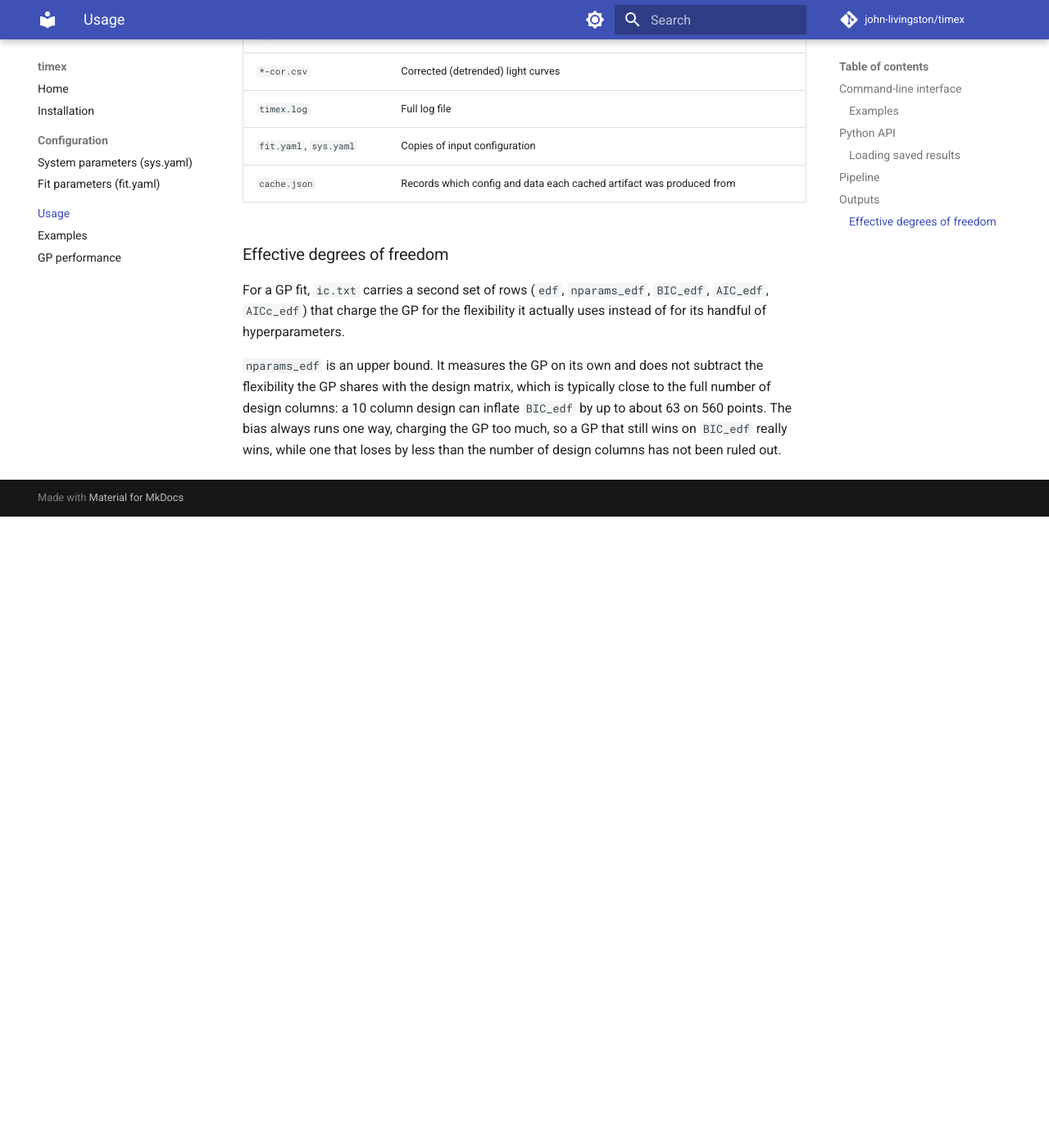
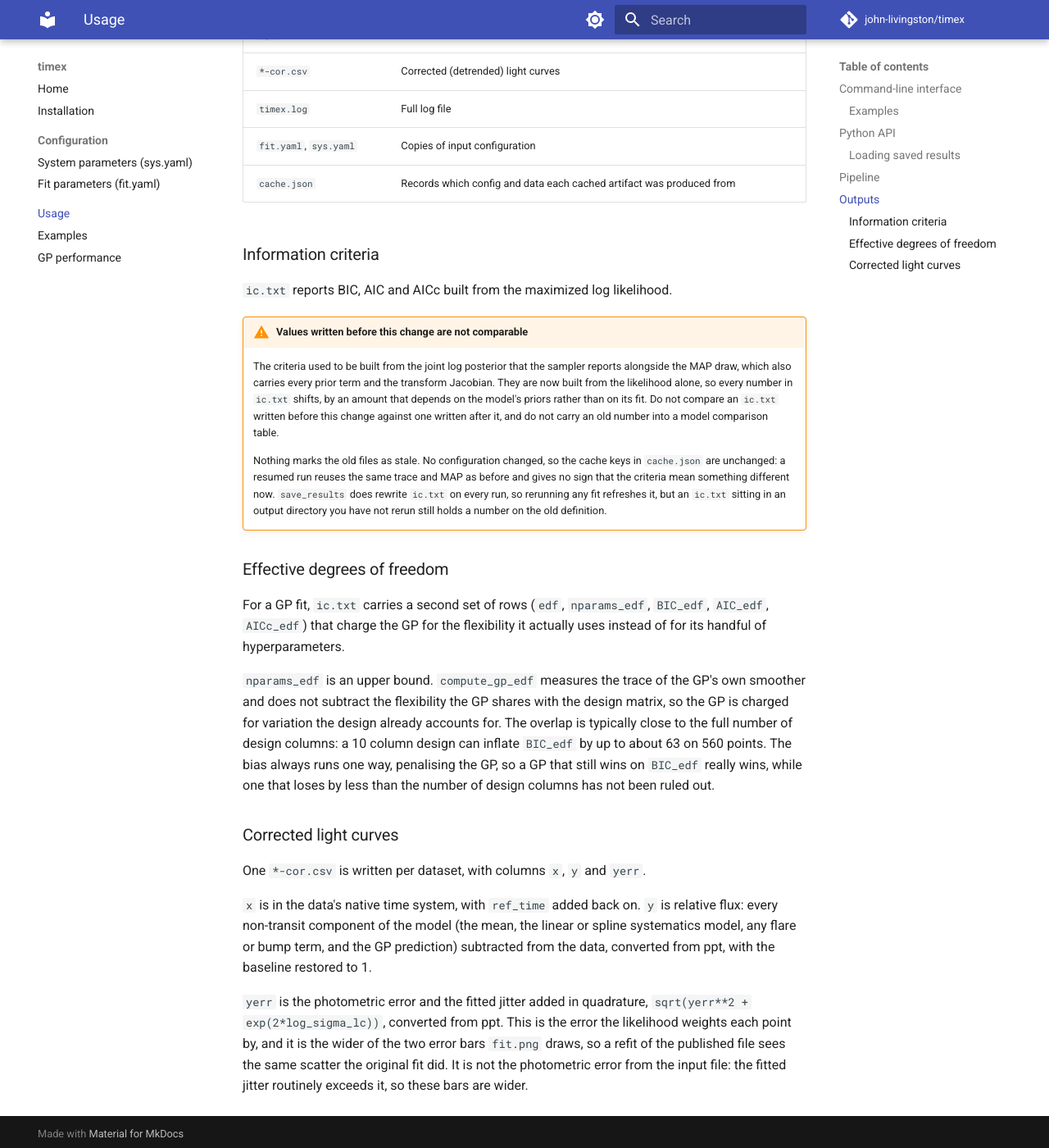
Before and after one commit to john-livingston/timex, an MkDocs documentation site: the page built from docs/usage.md, in a window 1280 px wide and 1400 px high, scrolled down 1925 px. Shown: the whole window at 82% size. Built offline with MkDocs 1.6.1 and Material for MkDocs 9.7.7, drawn with Linux system fonts in a browser that asks for light colours; comment, search, counter and statistics services are not loaded; before the commit the page ends 2555 px from its top, so only the background shows below that.

Commit message:
document that ic.txt values shift with the likelihood change and what cor.csv yerr holds

```diff
--- a/docs/usage.md
+++ b/docs/usage.md
@@ -74,16 +74,54 @@ All outputs are saved to the `out/` directory (or custom `--outdir`):
 | `fit.yaml`, `sys.yaml` | Copies of input configuration |
 | `cache.json` | Records which config and data each cached artifact was produced from |
 
+### Information criteria
+
+`ic.txt` reports BIC, AIC and AICc built from the maximized log likelihood.
+
+!!! warning "Values written before this change are not comparable"
+
+    The criteria used to be built from the joint log posterior that the sampler
+    reports alongside the MAP draw, which also carries every prior term and the
+    transform Jacobian. They are now built from the likelihood alone, so every
+    number in `ic.txt` shifts, by an amount that depends on the model's priors
+    rather than on its fit. Do not compare an `ic.txt` written before this
+    change against one written after it, and do not carry an old number into a
+    model comparison table.
+
+    Nothing marks the old files as stale. No configuration changed, so the
+    cache keys in `cache.json` are unchanged: a resumed run reuses the same
+    trace and MAP as before and gives no sign that the criteria mean something
+    different now. `save_results` does rewrite `ic.txt` on every run, so
+    rerunning any fit refreshes it, but an `ic.txt` sitting in an output
+    directory you have not rerun still holds a number on the old definition.
+
 ### Effective degrees of freedom
 
 For a GP fit, `ic.txt` carries a second set of rows (`edf`, `nparams_edf`,
 `BIC_edf`, `AIC_edf`, `AICc_edf`) that charge the GP for the flexibility it
 actually uses instead of for its handful of hyperparameters.
 
-`nparams_edf` is an upper bound. It measures the GP on its own and does not
-subtract the flexibility the GP shares with the design matrix, which is
-typically close to the full number of design columns: a 10 column design can
-inflate `BIC_edf` by up to about 63 on 560 points. The bias always runs one
-way, charging the GP too much, so a GP that still wins on `BIC_edf` really
-wins, while one that loses by less than the number of design columns has not
-been ruled out.
+`nparams_edf` is an upper bound. `compute_gp_edf` measures the trace of the
+GP's own smoother and does not subtract the flexibility the GP shares with the
+design matrix, so the GP is charged for variation the design already accounts
+for. The overlap is typically close to the full number of design columns: a 10
+column design can inflate `BIC_edf` by up to about 63 on 560 points. The bias
+always runs one way, penalising the GP, so a GP that still wins on `BIC_edf`
+really wins, while one that loses by less than the number of design columns has
+not been ruled out.
+
+### Corrected light curves
+
+One `*-cor.csv` is written per dataset, with columns `x`, `y` and `yerr`.
+
+`x` is in the data's native time system, with `ref_time` added back on. `y` is
+relative flux: every non-transit component of the model (the mean, the linear
+or spline systematics model, any flare or bump term, and the GP prediction)
+subtracted from the data, converted from ppt, with the baseline restored to 1.
+
+`yerr` is the photometric error and the fitted jitter added in quadrature,
+`sqrt(yerr**2 + exp(2*log_sigma_lc))`, converted from ppt. This is the error
+the likelihood weights each point by, and it is the wider of the two error bars
+`fit.png` draws, so a refit of the published file sees the same scatter the
+original fit did. It is not the photometric error from the input file: the
+fitted jitter routinely exceeds it, so these bars are wider.
```
